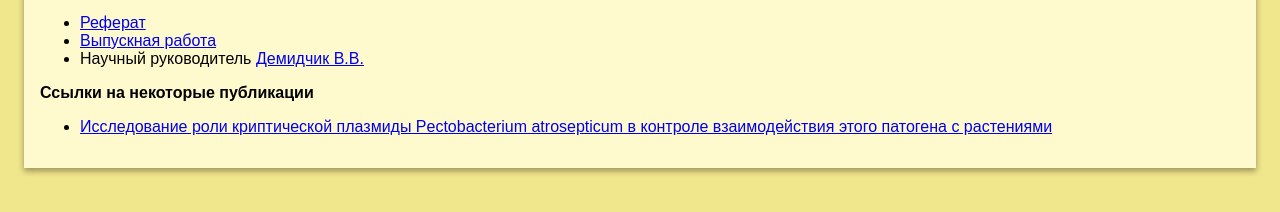
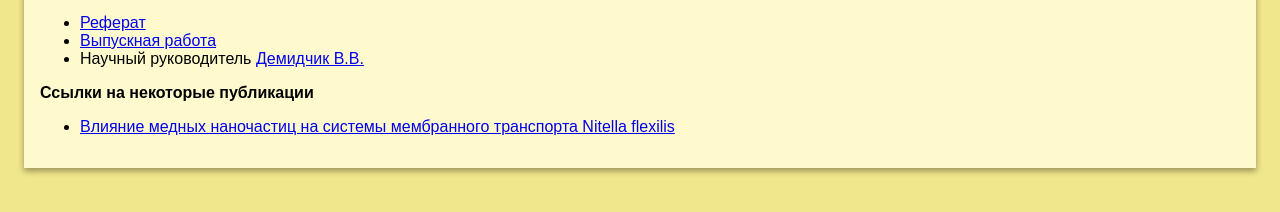
Before and after one commit to valenline/vin, a plain HTML site: page index.html in a window 1280 px wide. Shown: the part 442-654 px from the top of the page. Drawn offline with Linux system fonts and the light colour scheme.

Commit message:
Update index.html

```diff
--- a/index.html
+++ b/index.html
@@ -81,7 +81,7 @@
             <label class="list-label" for="workLinks">Ссылки на некоторые публикации</label>
             <ul id="workLinks">
                 <li>
-                    <a href="http://www.spsl.nsc.ru/FullText/konfe/Biofito2016v2.pdf" target="_blank">Исследование роли криптической плазмиды Pectobacterium atrosepticum в контроле взаимодействия этого патогена с растениями</a>
+                    <a href="http://www.spsl.nsc.ru/FullText/konfe/Biofito2016v2.pdf" target="_blank">Влияние медных наночастиц на системы мембранного транспорта Nitella flexilis</a>
                 </li>
             </ul>
         </section>
```
